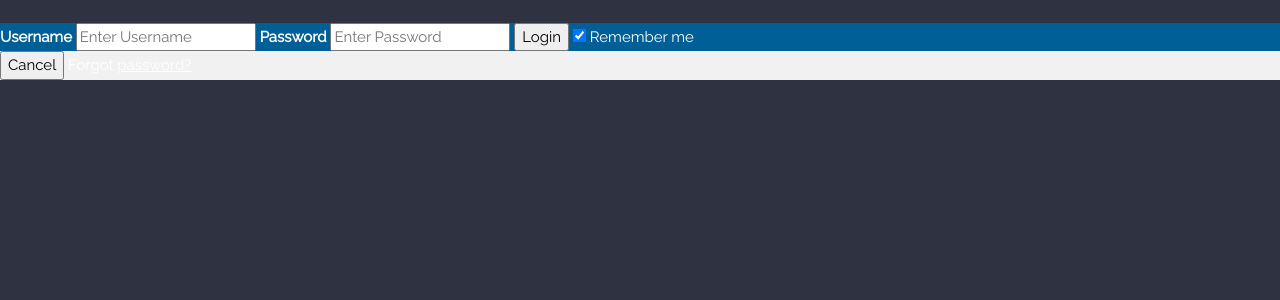
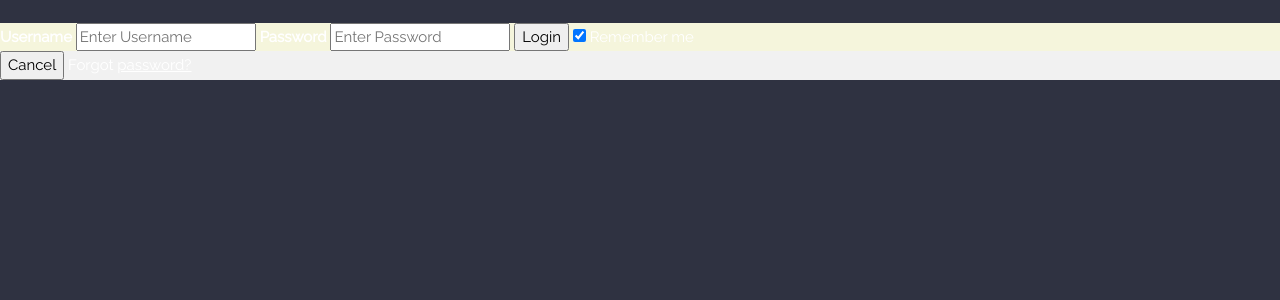
Before and after one commit to ManoloTonto1/Kormatron-web, a PHP site: page / in a window 1280 px wide. Shown: the top 300 px of the page. Run offline with PHP 8.4, Linux system fonts and the light colour scheme; some libraries are stand-ins or nearby versions.

Commit message:
Update style.css

```diff
--- a/src/style.css
+++ b/src/style.css
@@ -298,5 +298,5 @@ body {
 }
 
 .boktor {
-    background-color: #005f96;
+    background-color: beige;
 }
```
